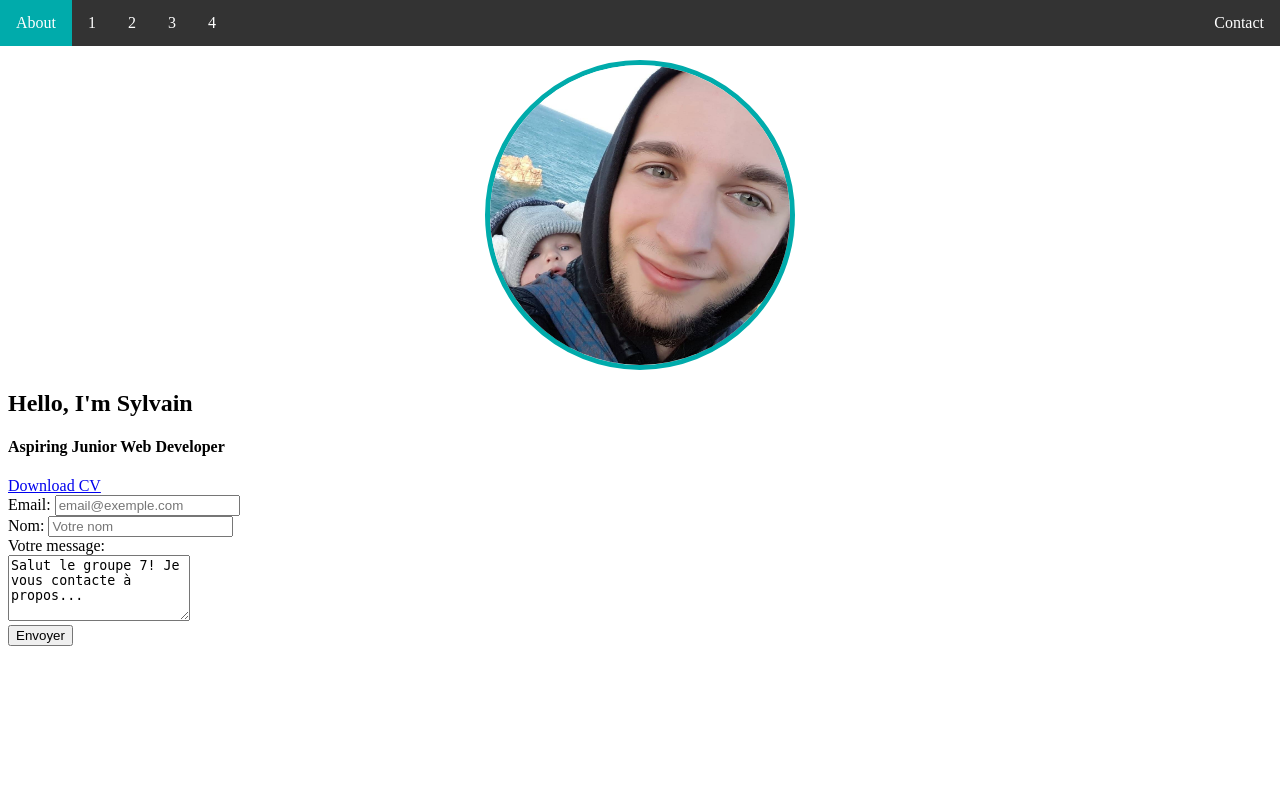
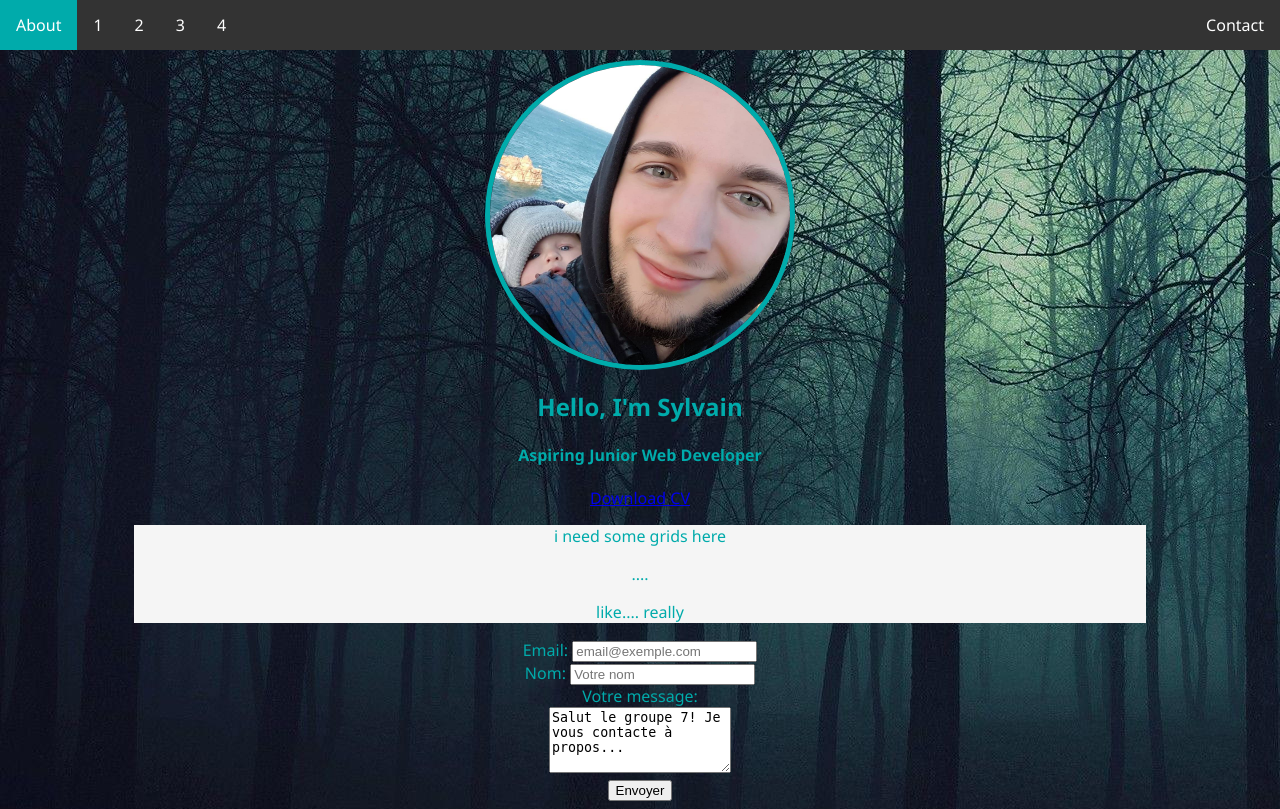
Before and after one commit to SylvainDurant/My-CV, a PHP site: page / in a window 1280 px wide. Before the commit the page ends 646 px from the top, so only its background shows below. Run offline with PHP 8.4, Linux system fonts and the light colour scheme.

Commit message:
i'm loosing to much time on details.... i need a GRID!

```diff
--- a/index.html
+++ b/index.html
@@ -22,11 +22,17 @@
         <div>
             <h1>Hello, I'm Sylvain</h1>
             <h4>Aspiring Junior Web Developer</h4>
-            <a href="docs/Durant Sylvain cv_v8.pdf">Download CV</a>
+            <a href="docs/Durant Sylvain CV.pdfls">Download CV</a>
         </div>
     </section>
 
-
+    <section>
+        <div class="background">
+            <p>i need some grids here</p>
+            <p>....</p>
+            <p>like.... really</p>
+        </div>
+    </section>
 
     <section id="contact">
         <div class="box">
--- a/styles/style.css
+++ b/styles/style.css
@@ -1,3 +1,16 @@
+body{
+    background-image: url(../images/background.jpg);
+    text-align: center;
+    font-family: 'Segoe UI', Tahoma, Geneva, Verdana, sans-serif;
+    color: #00abab;
+}
+.background{
+    background-color: whitesmoke;
+    justify-content: center;
+    width: 80%;
+    margin-left: 10%;
+    margin-right: 10%;
+}
 /* Nav */
 #nav{
     z-index: 1;
@@ -35,10 +48,8 @@
 }
 
 /* ABOUT */
-#about{
+.profil{
     margin-top: 60px;
-}
-.profil{
     width: 300px;
     height: 300px;
     object-fit: cover;
```
Also changed, not shown: images/background.jpg (added), 2 other files.
